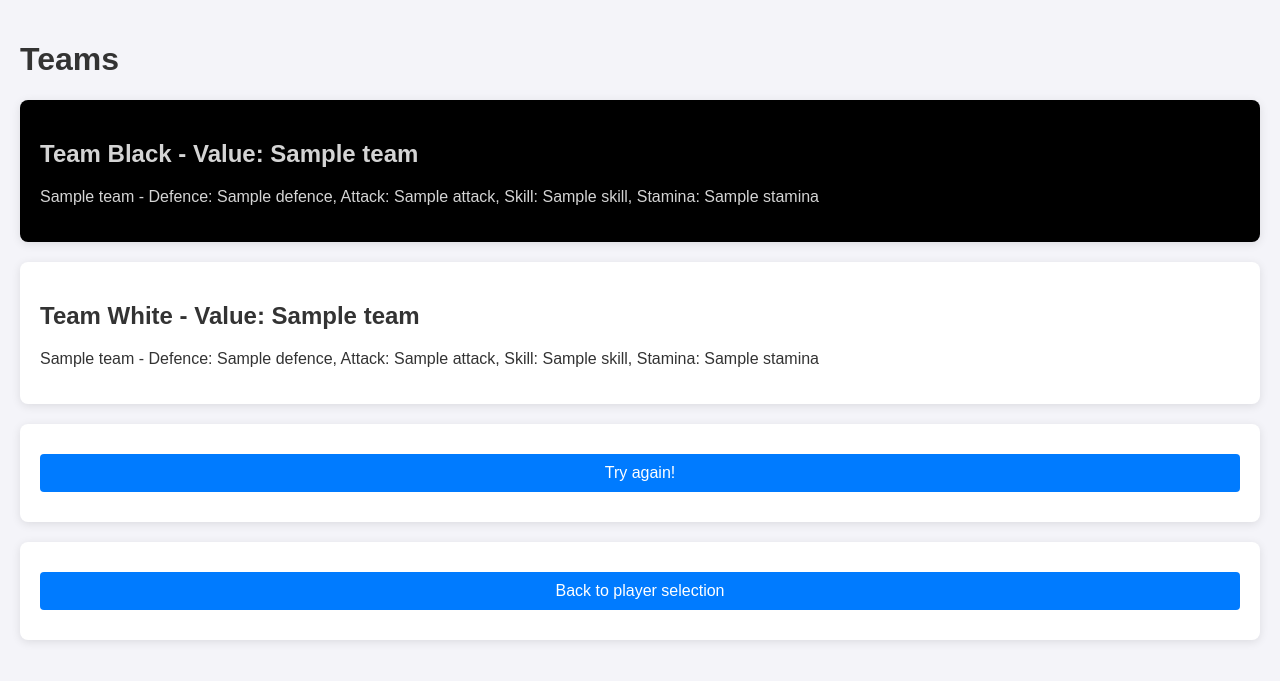
After one commit to Korda53/CsapatElosztas, a Flask app: template templates/teams.html in a window 1280 px wide. The commit adds this page. Shown: the top 681 px of the page. Run offline with Flask 3, Linux system fonts and the light colour scheme; the template is opened without the code that fills it: most values are stand-ins (such as "Sample title", 1, 10 or a date in 2020).

Commit message:
teams.html added

```diff
--- a/app.py
+++ b/app.py
@@ -45,7 +45,7 @@ def index():
         selected_players = request.form.getlist('players')
         selected_players_data = [p for p in players if p['name'] in selected_players]
         teams = divide_teams(selected_players_data)
-        return render_template('index.html', players=players, teams=teams)
+        return render_template('teams.html', players=players, teams=teams)
     return render_template('index.html', players=players)
 
 def divide_teams(selected_players):
--- a/static/styles.css
+++ b/static/styles.css
@@ -8,6 +8,10 @@ body {
 
 h1, h2, h3 {
     color: #333;
+}
+
+h2.black_team {
+    color:#d4d4d4
 }
 
 form {
--- /dev/null
+++ b/templates/teams.html
@@ -0,0 +1,43 @@
+<!DOCTYPE html>
+<html lang="en">
+<head>
+    <meta charset="UTF-8">
+    <meta name="viewport" content="width=device-width, initial-scale=1.0">
+    <title>Teams</title>
+    <link rel="stylesheet" href="{{ url_for('static', filename='styles.css') }}">
+    <script>
+        function refreshPage() {
+            location.reload(); // This function refreshes the page
+        }
+    </script>
+</head>
+<body></body>
+    {% if teams %}
+    <h1>Teams</h1>
+    <form style="background-color:black">
+        <font color="#d4d4d4">
+        <h2 class="black_team">Team Black - Value: {{teams[2]}}</h2>
+        <ul>
+            {% for player in teams[0] %}
+                <li>{{ player.name }} - Defence: {{ player.defence }}, Attack: {{ player.attack }}, Skill: {{ player.skill }}, Stamina: {{ player.stamina }}</li>
+            {% endfor %}
+        </ul>
+        </font>
+    </form>
+    <form>
+        <h2>Team White - Value: {{teams[3]}}</h2>
+        <ul>
+            {% for player in teams[1] %}
+                <li>{{ player.name }} - Defence: {{ player.defence }}, Attack: {{ player.attack }}, Skill: {{ player.skill }}, Stamina: {{ player.stamina }}</li>
+            {% endfor %}
+        </ul>
+    </form>
+    <form onsubmit="event.preventDefault(); refreshPage();">
+        <button type="submit">Try again!</button>
+    </form>
+    <form action="{{ url_for('index') }}">
+        <button type="submit">Back to player selection</button>
+    </form>
+    {% endif %}
+</body>
+</html>
```
Also changed, not shown: players.xml (+1 -1 lines).
